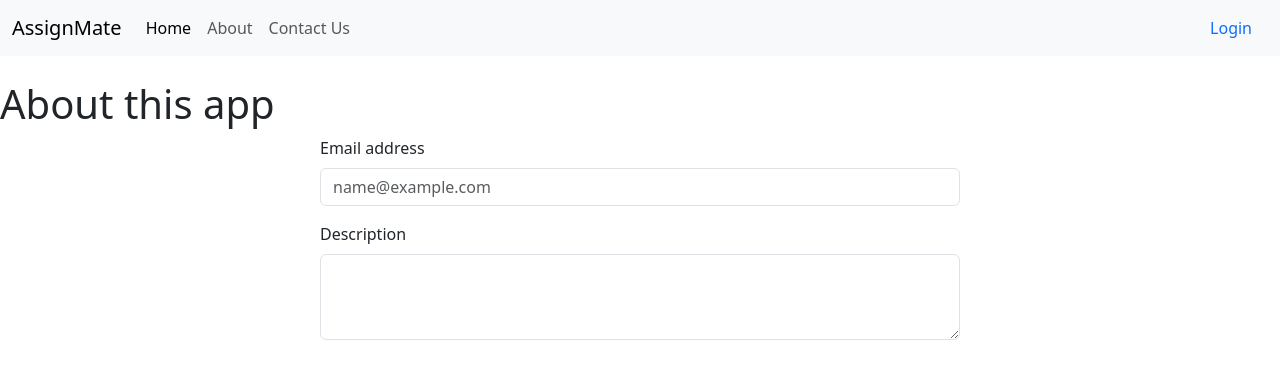
After one commit to jmorin42/fall3340-app, a Django app: page /contact_us in a window 1280 px wide. The commit adds this page. Shown: the top 379 px of the page. Run offline with Django 5.2, Linux system fonts and the light colour scheme.

Commit message:
ADD contact us to navbar

```diff
--- /dev/null
+++ b/app/templates/contact_us.html
@@ -0,0 +1,19 @@
+{% extends 'base.html' %}
+{% block content %}
+
+<h1>About this app</h1>
+
+
+<div class="col-md-6 offset-md-3">
+    <div class="mb-3">
+        <label for="exampleFormControlInput1" class="form-label">Email address</label>
+        <input type="email" class="form-control" id="exampleFormControlInput1" placeholder="name@example.com">
+    </div>
+    <div class="mb-3">
+        <label for="exampleFormControlTextarea1" class="form-label">Description</label>
+        <textarea class="form-control" id="exampleFormControlTextarea1" rows="3"></textarea>
+    </div>
+</div>
+
+
+{% endblock %}
--- a/app/templates/navbar.html
+++ b/app/templates/navbar.html
@@ -22,17 +22,26 @@
           <a class="nav-link active" aria-current="page" href="{% url 'dashboard' %}">Dashboard</a>
         </li>
         -->
+        <li class="nav-item">
+          <a class="nav-link active" aria-current="page" href="{% url 'home' %}">Tasks</a>
+        </li>
+        <li class="nav-item">
+          <a class="nav-link" href="{% url 'contact_us' %}">Contact Us</a>
+        </li>
         {% endif %}
       </ul>
       <div class="collapse navbar-collapse" id="navbarNav"></div>
         <ul class="nav justify-content-end">
+          {% if user.is_authenticated %}
           <li class="nav-item">
-            {% if not user.is_authenticated %}
-            <a class="nav-link" href="{% url 'login' %}">Login</a>
-            {% else %}
+            <a class="nav-link" href="#">Profile</a>
+          </li>
+          <li class="nav-item">
             <a class="nav-link" href="{% url 'logout' %}">Logout</a>
-            {% endif %}
           </li>
+          {% else %}
+          <a class="nav-link" href="{% url 'login' %}">Login</a>
+          {% endif %}
         </ul>
       </div>
     </div>
--- a/app/urls.py
+++ b/app/urls.py
@@ -3,6 +3,7 @@ from . import views
 
 urlpatterns = [
     path('', views.home, name='home'),
+    path('contact_us', views.contact_us, name='contact_us'),
     path('login', views.login_user, name='login'),
     path('logout', views.logout_user, name='logout'),
     path('register', views.register_user, name='register'),
--- a/app/views.py
+++ b/app/views.py
@@ -12,6 +12,9 @@ def home(request):
         return render(request, 'home.html', {})
     else:
         return redirect('dashboard')
+
+def contact_us(request):
+    return render(request, 'contact_us.html')
 
 def login_user(request):
     if request.method == 'POST':
```
